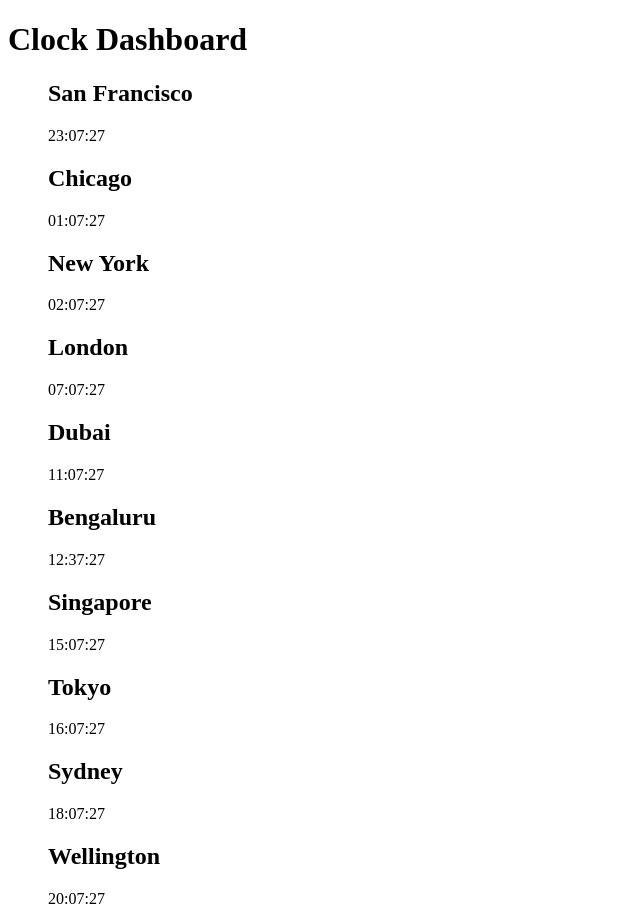
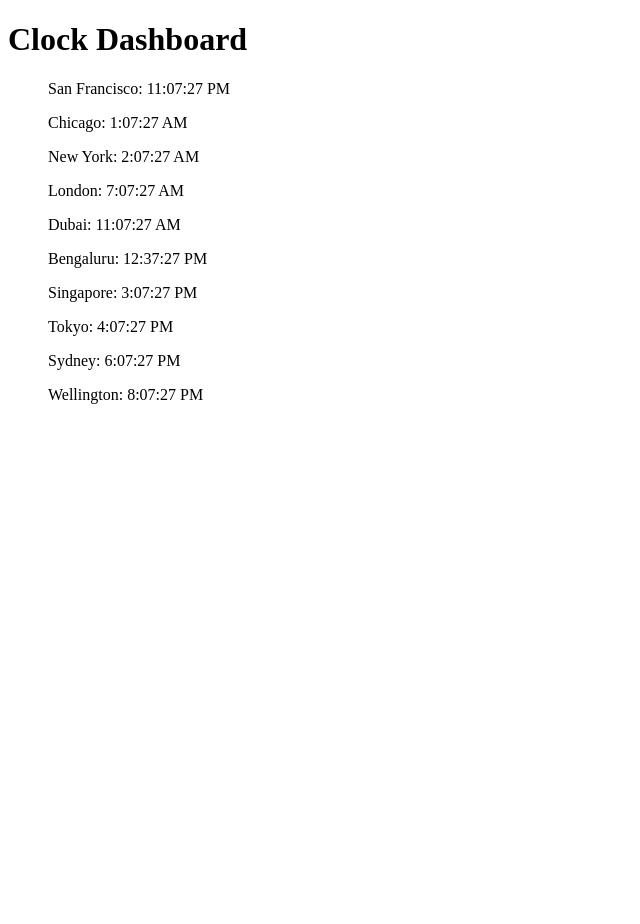
Before and after one commit to mrudularavishankar-sangamone/WorldTimeDisplay, a React (Create React App) app in the folder worldtimedisplay-app/: page / in a window 1280 px wide. Shown: the whole page, without its empty margins (0-640 px from the left). After the commit the page ends 800 px from the top, so only its background shows below. Built offline with nearby package versions, Linux system fonts and the light colour scheme.

Commit message:
Replaced Lambda functions with normal functions

```diff
--- a/worldtimedisplay-app/src/pages/CityTime.jsx
+++ b/worldtimedisplay-app/src/pages/CityTime.jsx
@@ -6,29 +6,29 @@ export default function CityTime( { city } ) {
   //Gets upadated every second to reflect the current time
   const [time, setTime] = useState(new Date());
 
+  function updateTime() {
+    setTime(new Date());
+  }
+
   //Effect hook to set up an interval that updates the time state every second
-  useEffect(() => {
-    const timer = setInterval(() => {
-      setTime(new Date());
-    }, 1000);
+  useEffect(function setupInterval() {
+    const timer = setInterval(updateTime, 1000);
 
-    return () => clearInterval(timer); //Cleanup the interval on component unmount
+    ////Cleanup the interval on component unmount
+    return function cleanup() {
+      clearInterval(timer);
+    };
   }, []);
 
   //Formatting the time based on the city's timezone
   //Use an inbuilt JavaScript function that formats timeyones to localtime strings
   const formattedTime = time.toLocaleTimeString('en-US', {
-    timeZone: city.timezone,
-    hour12: false,
-    hour: '2-digit',
-    minute: '2-digit',
-    second: '2-digit'
+    timeZone: city.timezone
   });
 
   return (
-    <div className='city-zone'>
-      <h2 className='city-name'> { city.name } </h2>
-      <div className='city-time'> { formattedTime } </div>
+    <div>
+      <p> {city.name}: { formattedTime } </p>
     </div>
   )
 }
```
